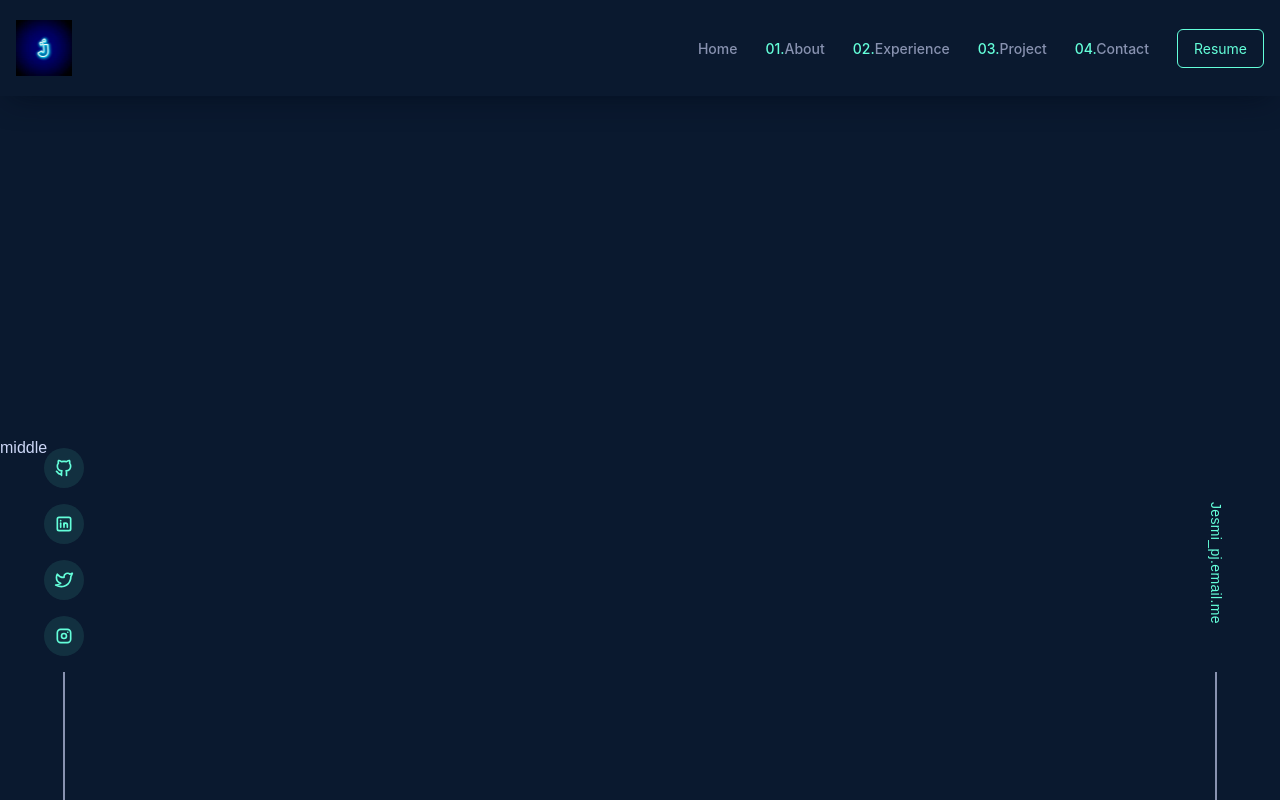
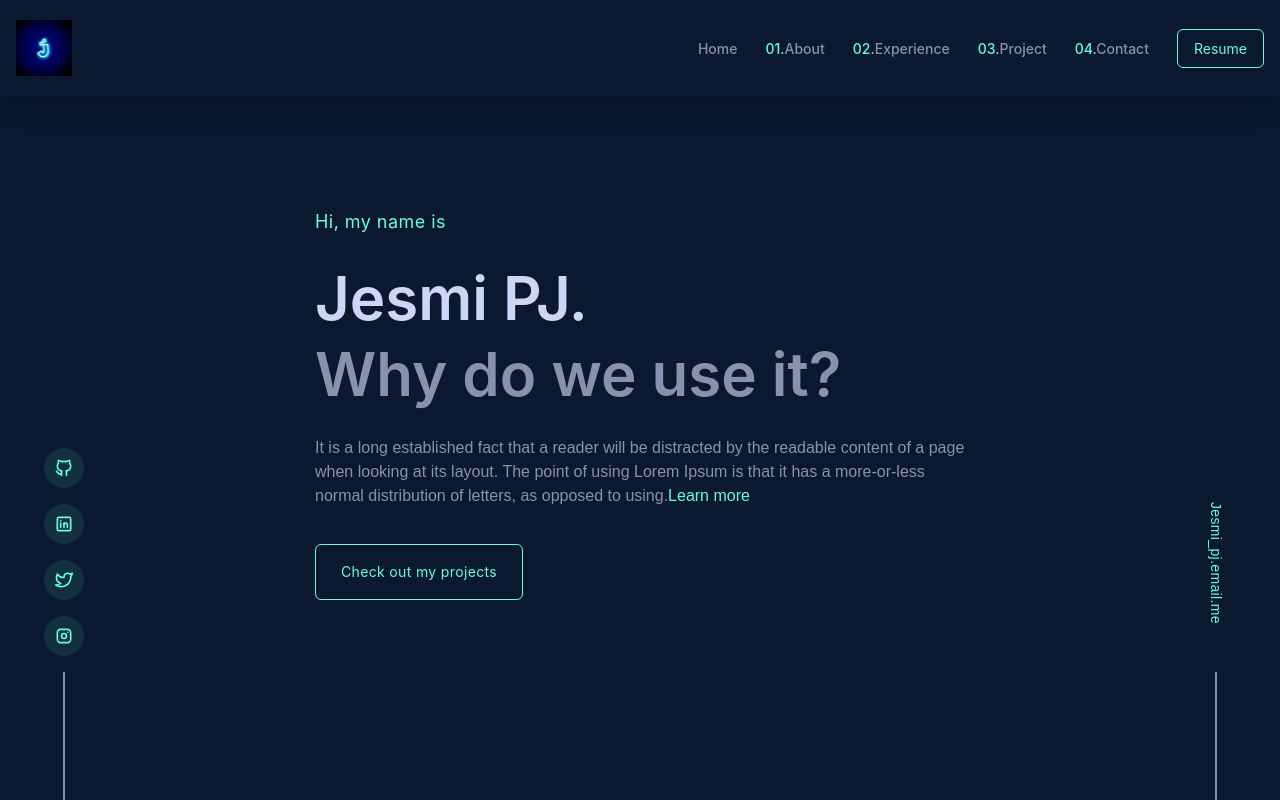
Before and after one commit to Jess-be-you/MY_portfolio, a React (Create React App) app: page / in a window 1280 px wide. Built offline with nearby package versions, Linux system fonts and the light colour scheme.

Commit message:
Added Home page

```diff
--- a/src/App.js
+++ b/src/App.js
@@ -1,6 +1,8 @@
 import Navbar from './pages/Navbar';
 import LeftSide from './pages/LeftSide';
 import RightSide from './pages/RightSide';
+import Banner from './pages/Banner';
+import { motion } from 'framer-motion';
 import './App.css';
 
 function App() {
@@ -8,15 +10,23 @@ function App() {
     <div className=" w-full h-screen font-bodyFont bg-bodyColor text-textLight overflow-x-hidden overflow-y-scroll">
       <Navbar />
       <div className="w-full h-[88vh] xl:flex items-center gap-20 justify-between">
-        <div className="hidden xl:inline-flex w-32 h-full fixed left-0 bottom-0">
+        <motion.div
+        initial={{ opacity: 0}}
+        animate={{ opacity: 1}}
+        transition={{ delay: 1.5}}
+        className="hidden xl:inline-flex w-32 h-full fixed left-0 bottom-0">
           <LeftSide />
+        </motion.div>
+        <div className="h-[88vh] mx-auto p-4">
+          <Banner />
         </div>
-        <div className="h-88vh">
-          middle
-        </div>
-        <div className="hidden xl:inline-flex w-32 h-full fixed right-0 bottom-0">
+        <motion.div
+         initial={{ opacity: 0}}
+         animate={{ opacity: 1}}
+         transition={{ delay: 1.5}}
+        className="hidden xl:inline-flex w-32 h-full fixed right-0 bottom-0">
           <RightSide />
-        </div>
+        </motion.div>
       </div>
     </div>
   );
--- /dev/null
+++ b/src/pages/Banner.js
@@ -0,0 +1,50 @@
+import React from 'react';
+import { motion } from 'framer-motion';
+
+const Banner = () => {
+  return (
+    <section
+    id="home"
+    className="max-w-contentContainer mx-auto py-10 mdl:py-24 flex flex-col gap-4 lgl:gap-8 mdl:px-10 xl:px-4">
+        <motion.h3
+        initial={{ y: 10, opacity: 0 }}
+        animate={{ y: 0,opacity: 1}}
+        transition={{ duration: 0.5 ,delay:0.6}}
+        className="text-lg font-titleFont tracking-wide text-textGreen">
+            Hi, my name is
+        </motion.h3>
+        <motion.h1
+         initial={{ y: 10, opacity: 0 }}
+         animate={{ y: 0,opacity: 1}}
+         transition={{ duration: 0.5 ,delay:0.7}}
+         className='text-4xl lgl:text-6xl font-titleFont font-semibold flex flex-col'>
+            Jesmi PJ.{""}
+            <span className="text-textDark mt-2 lgl:mt-4">
+                Why do we use it?</span></motion.h1>
+                <motion.p
+                initial={{ y: 10, opacity: 0 }}
+                animate={{ y: 0,opacity: 1}}
+                transition={{ duration: 0.5 ,delay:0.8}}
+                className='text-base md:max-w-[650px] text-textDark font-medium'
+                >
+                    {" "}
+                It is a long established fact that a reader will be distracted by the readable content of a page when looking at its layout. The point of using Lorem Ipsum is that it has a more-or-less normal distribution of letters, as opposed to using.
+                <a href="https://github.com/Jess-be-you" target="_blank" rel="noreferrer">
+                    <span
+                    className='text-textGreen inline-flex relative cursor-pointer h-7 overflow-x-hidden group'>
+                        Learn more
+                        <span
+                        className='absolute w-full h-[1px] bg-textGreen left-0 bottom-1 -translate-x-[110%] group-hover:translate-x-0 transition-transform duration-500'
+                        ></span>
+                        </span></a>
+                </motion.p>
+                <motion.button
+                 initial={{ y: 10, opacity: 0 }}
+                 animate={{ y: 0,opacity: 1}}
+                 transition={{ duration: 0.5 ,delay:0.9}}
+                className='w-52 h-14 text-sm font-titleFont rounded-md text-textGreen border border-textGreen tracking-wide hover:bg-hoverColor duration-300'>Check out my projects</motion.button>
+    </section>
+  )
+}
+
+export default Banner
--- a/src/pages/RightSide.js
+++ b/src/pages/RightSide.js
@@ -3,7 +3,7 @@ import React from 'react'
 const RightSide = () => {
   return (
     <div className="w-full h-full flex flex-col items-center justify-end gap-4 text-textLight">
-        <a href="jesmijose282@gmail.com">
+        <a href="mailto:jesmijose282@gmail.com">
             <p className="text-sm rotate-90 w-72 tracking-wide text-textGreen">Jesmi_pj.email.me</p>
         </a>
         <div className='w-[2px] h-32 bg-textDark'></div>
```
